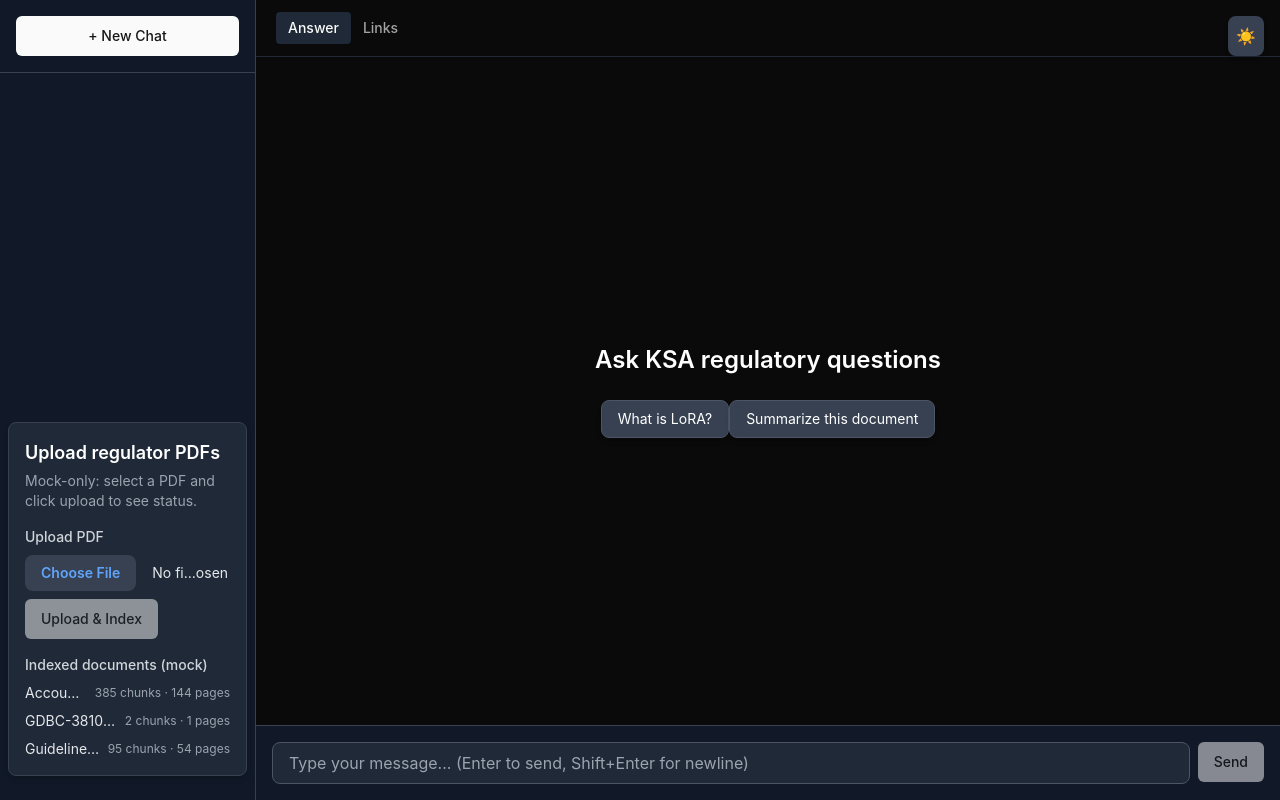
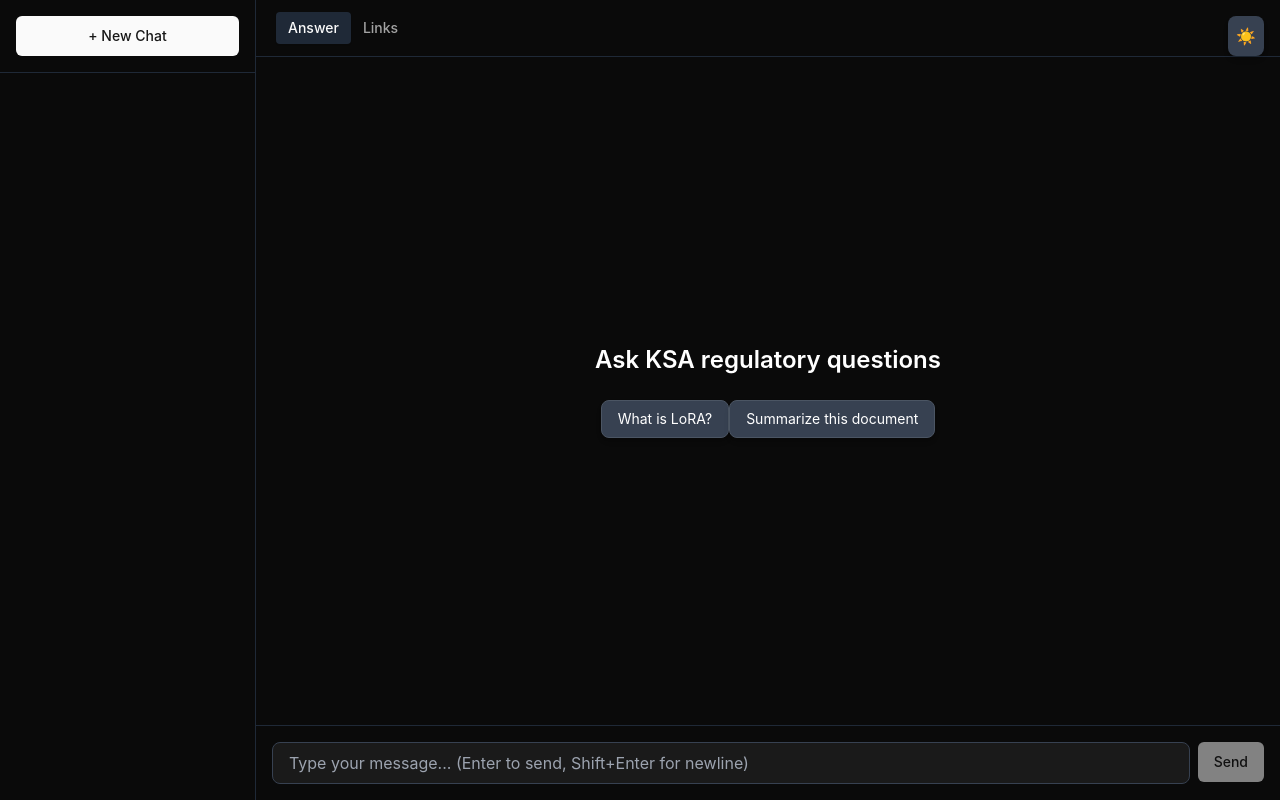
Before and after one commit to abduliota/iota, a Next.js app in the folder frontend/: page / in a window 1280 px wide. Built offline with nearby package versions, Linux system fonts and the light colour scheme.

Commit message:
Refactor ChatInput and ChatHistory components: Update styling for dark mode with new color schemes and remove unused IngestCard import.

```diff
--- a/frontend/components/chat/ChatInput.tsx
+++ b/frontend/components/chat/ChatInput.tsx
@@ -26,7 +26,7 @@ export function ChatInput({ onSend, disabled = false }: ChatInputProps) {
   };
 
   return (
-    <div className="border-t border-gray-200 dark:border-gray-700 p-4 bg-white dark:bg-gray-900 transition-colors duration-200">
+    <div className="border-t border-gray-800 p-4 bg-[#0a0a0a] transition-colors duration-200">
       <div className="flex gap-2">
         <textarea
           value={input}
@@ -34,7 +34,7 @@ export function ChatInput({ onSend, disabled = false }: ChatInputProps) {
           onKeyDown={handleKeyDown}
           disabled={disabled}
           placeholder="Type your message... (Enter to send, Shift+Enter for newline)"
-          className="flex-1 px-4 py-2 border border-gray-300 dark:border-gray-600 rounded-lg resize-none focus:outline-none focus:ring-2 focus:ring-blue-500 disabled:bg-gray-100 dark:bg-gray-800 dark:text-white dark:placeholder-gray-400 transition-all duration-200"
+          className="flex-1 px-4 py-2 border border-gray-700 rounded-lg resize-none focus:outline-none focus:ring-2 focus:ring-blue-500 disabled:bg-gray-800 bg-[#1a1a1a] text-white placeholder-gray-400 transition-all duration-200"
           rows={1}
         />
         <Button onClick={handleSubmit} disabled={disabled || !input.trim()}>
--- a/frontend/components/sidebar/ChatHistory.tsx
+++ b/frontend/components/sidebar/ChatHistory.tsx
@@ -6,7 +6,6 @@ import { getChats, deleteChat } from '@/lib/storage';
 import { ChatItem } from './ChatItem';
 import { Button } from '@/components/ui/button';
 import { ScrollArea } from '@/components/ui/scroll-area';
-import { IngestCard } from '@/components/ingest/IngestCard';
 
 interface ChatHistoryProps {
   selectedChatId: string | null;
@@ -33,8 +32,8 @@ export function ChatHistory({ selectedChatId, onSelectChat }: ChatHistoryProps)
   };
 
   return (
-    <div className="w-64 border-r border-gray-200 dark:border-gray-700 bg-gray-50 dark:bg-gray-900 flex flex-col transition-colors duration-200">
-      <div className="p-4 border-b border-gray-200 dark:border-gray-700">
+    <div className="w-64 border-r border-gray-800 bg-[#0a0a0a] flex flex-col transition-colors duration-200">
+      <div className="p-4 border-b border-gray-800">
         <Button onClick={handleNewChat} className="w-full">
           + New Chat
         </Button>
@@ -52,9 +51,6 @@ export function ChatHistory({ selectedChatId, onSelectChat }: ChatHistoryProps)
           ))}
         </div>
       </ScrollArea>
-      <div className="p-2">
-        <IngestCard />
-      </div>
     </div>
   );
 }
```
